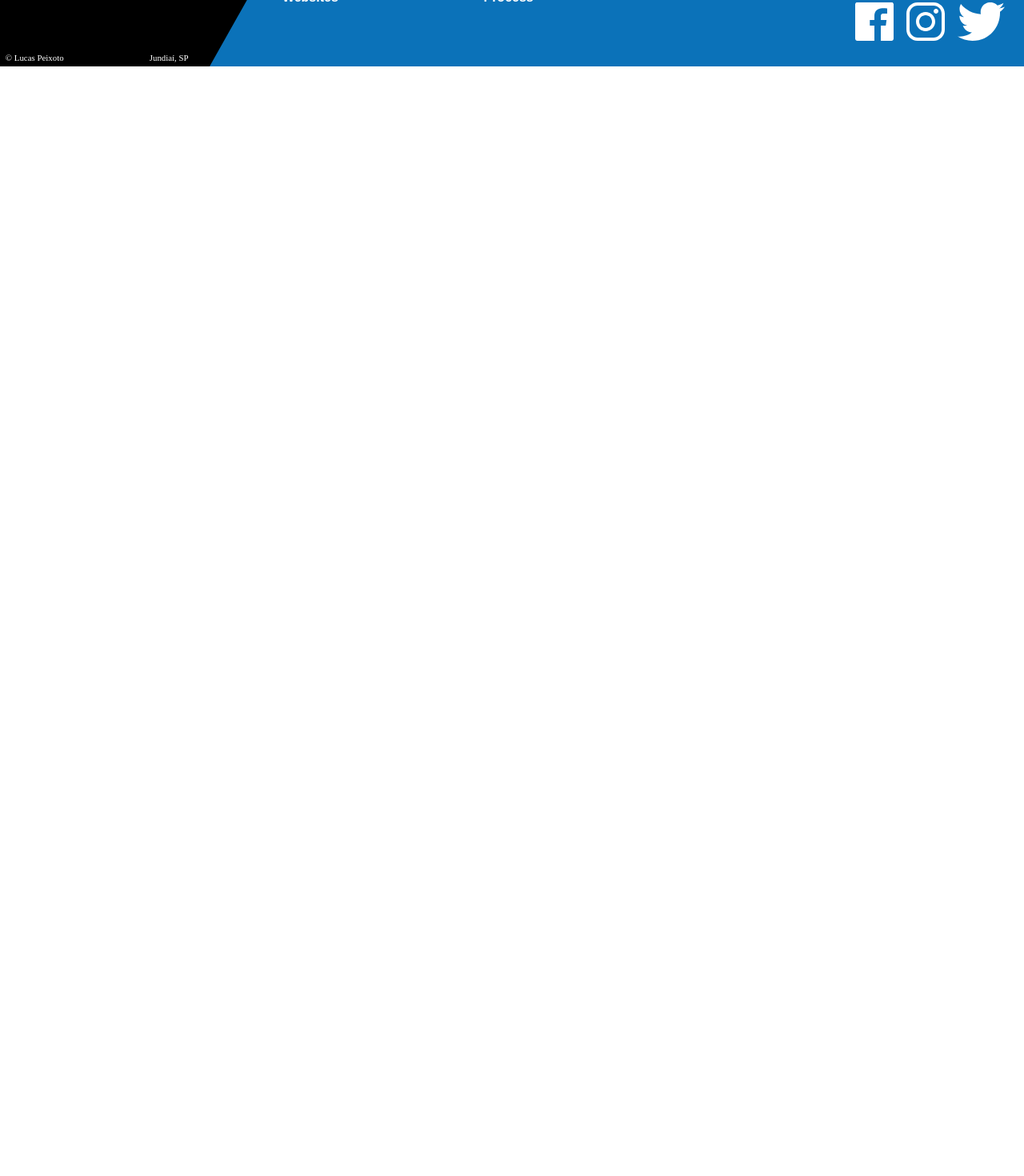
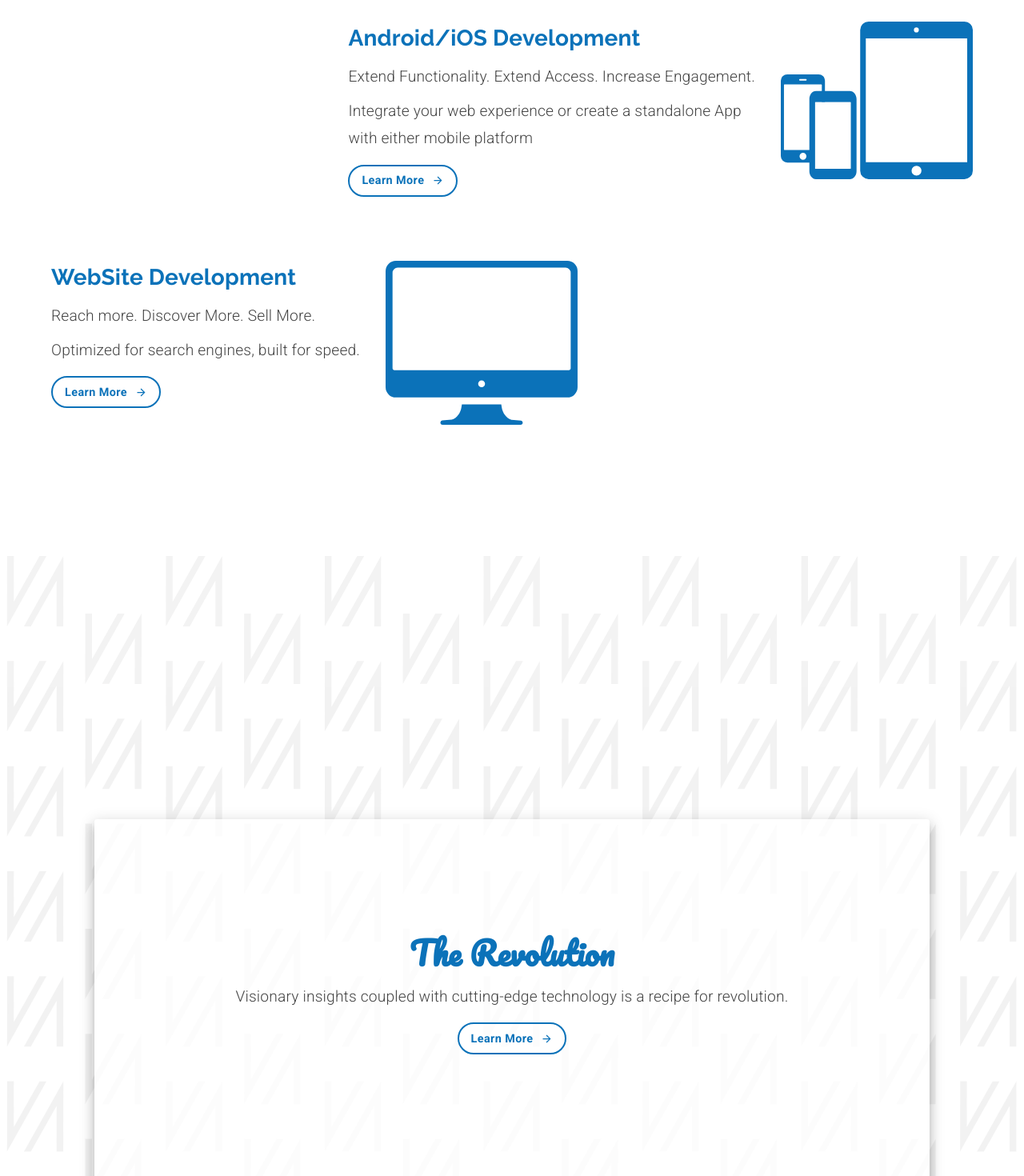
Before and after one commit to lucasspeixoto/arcdevelopment, a React (Create React App) app: page / in a window 1280 px wide. Shown: the part 920-2390 px from the top of the page at 80% size. Before the commit the page ends 1003 px from the top, so only its background shows below. Built offline with nearby package versions, Linux system fonts and the light colour scheme.

Commit message:
Finalização Revolution Block da Home

```diff
--- a/src/components/landingPage/index.js
+++ b/src/components/landingPage/index.js
@@ -1,5 +1,10 @@
 import React from "react";
-import { Grid, Typography, useMediaQuery } from "@mui/material";
+
+import { Typography, useMediaQuery } from "@mui/material";
+
+import Grid from "@mui/material/Grid";
+import Card from "@mui/material/Card";
+import CardContent from "@mui/material/CardContent";
 
 import Lottie from "react-lottie";
 
@@ -16,11 +21,13 @@
 import theme from "./../ui/Theme";
 
 import customSoftwareIcon from "../../assets/Custom Software Icon.svg";
+import mobileAppsIcon from "../../assets/mobileIcon.svg";
+import websiteIcon from "../../assets/website.svg";
 
 export const LandingPage = () => {
   const classes = useStyles();
 
-  const matchesServiceBlock = useMediaQuery("(max-width:680px)");
+  const matchesServiceBlock = useMediaQuery("(max-width:920px)");
 
   const defaultOptions = {
     loop: true,
@@ -76,20 +83,19 @@
         </Grid>
       </Grid>
 
-      {/* -------- Services Block -------- */}
-      <Grid item>
+      {/* -------- Custom Software Development -------- */}
+      <Grid
+        item
+        container
+        direction='column'
+        className={classes.serviceContainer}
+      >
         <Grid
           container
           direction='row'
-          justifyContent={matchesServiceBlock ? "center" : undefined}
+          justifyContent={matchesServiceBlock ? "center" : "flex-start"}
         >
-          <Grid
-            item
-            sx={{
-              marginLeft: matchesServiceBlock ? "1em" : "4em",
-              textAlign: "center",
-            }}
-          >
+          <Grid item sx={{ textAlign: matchesServiceBlock ? "center" : null }}>
             <Typography variant='h4'>Custom Software Development</Typography>
             <Typography
               variant='subtitle1'
@@ -119,6 +125,128 @@
           </Grid>
         </Grid>
       </Grid>
+
+      {/* -------- Android/iOs Block -------- */}
+      <Grid
+        item
+        container
+        direction='column'
+        className={classes.serviceContainer}
+      >
+        <Grid
+          container
+          direction='row'
+          justifyContent={matchesServiceBlock ? "center" : "flex-end"}
+        >
+          <Grid item sx={{ textAlign: matchesServiceBlock ? "center" : null }}>
+            <Typography variant='h4'>Android/iOS Development</Typography>
+            <Typography
+              variant='subtitle1'
+              className={classes.servicesSubtitle}
+            >
+              Extend Functionality. Extend Access. Increase Engagement.
+            </Typography>
+            <Typography variant='subtitle1'>
+              Integrate your web experience or create a standalone App{" "}
+              {matchesServiceBlock ? null : <br></br>}with either mobile
+              platform
+            </Typography>
+            <LearnButton variant='outlined'>
+              <span style={{ marginRight: 10 }}>Learn More</span>
+              <ButtonArrow
+                width={15}
+                height={15}
+                fill={theme.palette.common.blue}
+              ></ButtonArrow>
+            </LearnButton>
+          </Grid>
+          <Grid item>
+            <img
+              alt='mobile phone icon'
+              className={classes.icon}
+              src={mobileAppsIcon}
+            />
+          </Grid>
+        </Grid>
+      </Grid>
+
+      {/* -------- Web Site Development -------- */}
+      <Grid
+        item
+        container
+        direction='column'
+        className={classes.serviceContainer}
+      >
+        <Grid
+          container
+          direction='row'
+          justifyContent={matchesServiceBlock ? "center" : "flex-start"}
+        >
+          <Grid item sx={{ textAlign: matchesServiceBlock ? "center" : null }}>
+            <Typography variant='h4'>WebSite Development</Typography>
+            <Typography
+              variant='subtitle1'
+              className={classes.servicesSubtitle}
+            >
+              Reach more. Discover More. Sell More.
+            </Typography>
+            <Typography variant='subtitle1'>
+              Optimized for search engines, built for speed.
+            </Typography>
+            <LearnButton variant='outlined'>
+              <span style={{ marginRight: 10 }}>Learn More</span>
+              <ButtonArrow
+                width={15}
+                height={15}
+                fill={theme.palette.common.blue}
+              ></ButtonArrow>
+            </LearnButton>
+          </Grid>
+          <Grid item>
+            <img
+              alt='website icon'
+              className={classes.icon}
+              src={websiteIcon}
+            />
+          </Grid>
+        </Grid>
+      </Grid>
+
+      {/* -------- The Revolution Block -------- */}
+      <Grid item>
+        <Grid
+          container
+          alignItems='center'
+          justifyContent='center'
+          className={classes.revolutionContainer}
+        >
+          <Card className={classes.revolutionCard}>
+            <CardContent>
+              <Grid container direction='column' alignItems='center'>
+                <Grid item>
+                  <Typography variant='h3' gutterBottom>
+                    The Revolution
+                  </Typography>
+                </Grid>
+                <Grid item>
+                  <Typography variant='subtitle1'>
+                    Visionary insights coupled with cutting-edge technology is a
+                    recipe for revolution.
+                  </Typography>
+                  <LearnButton variant='outlined'>
+                    <span style={{ marginRight: 10 }}>Learn More</span>
+                    <ButtonArrow
+                      width={15}
+                      height={15}
+                      fill={theme.palette.common.blue}
+                    ></ButtonArrow>
+                  </LearnButton>
+                </Grid>
+              </Grid>
+            </CardContent>
+          </Card>
+        </Grid>
+      </Grid>
     </Grid>
   );
 };
--- a/src/components/landingPage/styles.js
+++ b/src/components/landingPage/styles.js
@@ -3,6 +3,8 @@
 
 import { styled } from "@mui/material/styles";
 import Button from "@mui/material/Button";
+
+import revolutionBackground from "../../assets/repeatingBackground.svg";
 
 export const useStyles = makeStyles(() => ({
   mainContainer: {
@@ -20,21 +22,26 @@
       color: theme.palette.common.blue,
       lineHeight: 1.5,
     },
+    "& .MuiTypography-h3": {
+      fontFamily: "Pacifico",
+      fontWeight: "700",
+      fontSize: "2.5rem",
+      color: theme.palette.common.blue,
+    },
     "& .MuiTypography-h4": {
       fontFamily: "Raleway",
       fontWeight: "700",
-      fontSize: "1.5rem",
+      fontSize: "1.75rem",
       color: theme.palette.common.blue,
       lineHeight: 1.5,
-      marginBottom: 10
+      marginBottom: 10,
     },
     "& .MuiTypography-subtitle1": {
       fontWeight: "300",
-      fontSize: "1.0rem",
+      fontSize: "1.2rem",
       color: theme.palette.common.grey,
     },
   },
-
   animation: {
     maxWidth: "50em",
     minWidth: "21em",
@@ -64,7 +71,7 @@
   },
 
   icon: {
-    width: "9rem",
+    width: "15rem",
     marginLeft: "2em",
     [theme.breakpoints.down("xs")]: {
       marginLeft: 0,
@@ -72,6 +79,32 @@
     },
   },
   serviceContainer: {
+    margin: "2rem 0",
+    padding: "0 4rem",
+    [theme.breakpoints.down("sm")]: {
+      margin: "4rem 0",
+    },
+    [theme.breakpoints.down("xs")]: {
+      padding: "0 1.5rem",
+      margin: "5rem 0",
+    },
+  },
+  servicesItemContainer: {
+    marginBottom: "6rem",
+    [theme.breakpoints.down("sm")]: {
+      marginBottom: "5rem",
+    },
+    [theme.breakpoints.down("xs")]: {
+      marginBottom: "4rem",
+    },
+  },
+  serviceHeader: {
+    marginBottom: ".5rem",
+  },
+  servicesSubtitle: {
+    marginBottom: ".5em",
+  },
+  mobileContainer: {
     margin: "10rem 0",
     padding: "0 2rem",
     [theme.breakpoints.down("sm")]: {
@@ -82,11 +115,32 @@
       margin: "6rem 0",
     },
   },
-  serviceHeader: {
-    marginBottom: ".5rem",
+  revolutionContainer: {
+    backgroundImage: `url(${revolutionBackground})`,
+    backgroundSize: "cover",
+    backgroundRepeat: "no-repeat",
+    backgroundPosition: "center",
+    marginTop: '8em',
+    height: "70rem",
+    textAlign: "center",
+    [theme.breakpoints.down("md")]: {
+      height: "50rem",
+    },
+    [theme.breakpoints.down("xs")]: {
+      height: "40rem",
+    },
+    width: "100%",
   },
-  servicesSubtitle: {
-    marginBottom: ".5em",
+  revolutionCard: {
+    boxShadow: theme.shadows[10],
+    backgroundColor: "rgba(255,255,255,0.8)",
+    padding: "8rem 10rem",
+    [theme.breakpoints.down("md")]: {
+      padding: "6rem 2rem",
+    },
+    [theme.breakpoints.down("xs")]: {
+      padding: "3rem 0.5rem",
+    },
   },
 }));
 
--- a/src/helpers/utils.js
+++ b/src/helpers/utils.js
@@ -35,7 +35,7 @@
 export const services = [
   { name: "Services", link: "/services" },
   { name: "Custom Software", link: "/customsoftware" },
-  { name: "Mobile Development", link: "/mobileapps" },
+  { name: "Android/iOS Development", link: "/mobileapps" },
   { name: "Websites", link: "/websites" },
 ];
 export const revolutions = [
```
